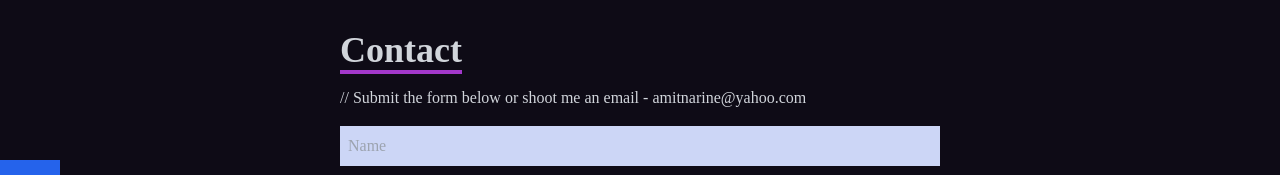
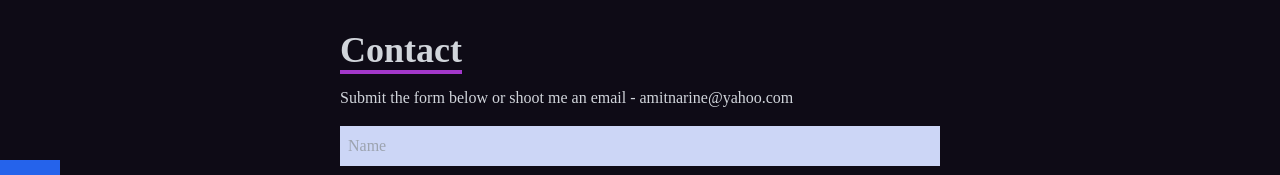
Before and after one commit to amitnarine/amitnarine-portfolio, a React (Create React App) app: page /contact in a window 1280 px wide. Shown: the part 120-295 px from the top of the page. Built offline with nearby package versions, Linux system fonts and the light colour scheme.

Commit message:
fixing comments for warnings

```diff
--- a/src/components/Contact.jsx
+++ b/src/components/Contact.jsx
@@ -6,7 +6,7 @@
         <form method='POST' action="https://getform.io/f/59a985ed-6980-48d9-bba3-0b6f7b4270e0" className='flex flex-col max-w-[600px] w-full'>
             <div className='pt-20'>
                 <p className='text-4xl font-bold inline border-b-4 border-[#A238Ca] text-gray-300'>Contact</p>
-                <p className='text-gray-300 py-4'>// Submit the form below or shoot me an email - amitnarine@yahoo.com</p>
+                <p className='text-gray-300 py-4'> Submit the form below or shoot me an email - amitnarine@yahoo.com</p>
             </div>
             <input className='bg-[#ccd6f6] p-2' type="text" placeholder='Name' name='name'></input>
             <input className='my-4 p-2 bg-[#ccd6f6]' type="email" placeholder='Email' name='email'></input>
```
